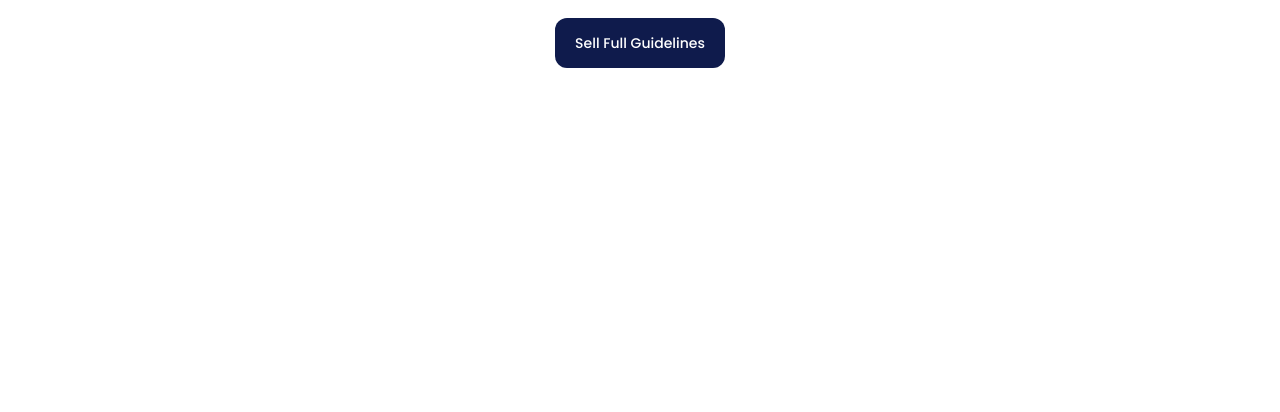
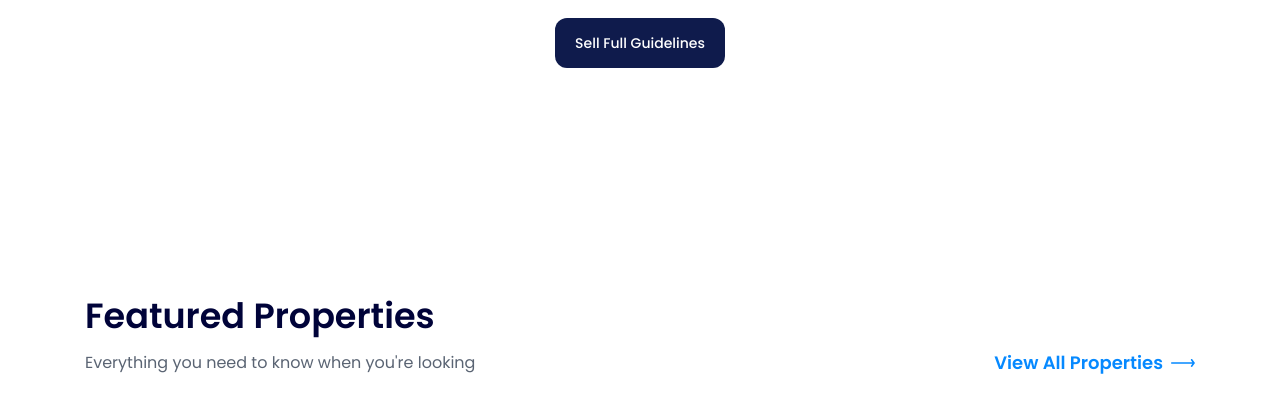
Before and after one commit to trihoangdev/f8-project-01, a plain HTML site: page index.html in a window 1280 px wide. Shown: the part 1717-2129 px from the top of the page. Before the commit the page ends 2000 px from the top, so only its background shows below. Drawn offline with Linux system fonts and the light colour scheme.

Commit message:
32.18. Làm phần Featured #1

```diff
--- a/assets/css/style.css
+++ b/assets/css/style.css
@@ -250,3 +250,41 @@ a {
 .guide-cta .btn {
   min-width: 170px;
 }
+
+/* =========== Featured ============== */
+.featured {
+  margin-top: 230px;
+}
+
+.featured .sub-title {
+  color: #000339;
+  font-size: 3.5rem;
+  font-weight: 600;
+  line-height: 1;
+}
+
+.featured .row {
+  display: flex;
+  justify-content: space-between;
+  margin-top: 15px;
+}
+
+.featured .desc {
+  color: #5a6473;
+  font-size: 1.6rem;
+  font-weight: 400;
+  line-height: 1.88;
+}
+
+.featured .row .link {
+  display: flex;
+  align-items: center;
+  color: #0689ff;
+  font-size: 1.8rem;
+  font-weight: 600;
+  line-height: 1;
+}
+
+.featured .link .arrow {
+  margin-left: 8px;
+}
--- a/index.html
+++ b/index.html
@@ -15,7 +15,7 @@
     <!-- <link rel="stylesheet" href="./assets/fonts/stylesheet.css" /> -->
   </head>
   <body>
-    <main style="height: 2000px">
+    <main style="height: 10000px">
       <!-- Header -->
       <header class="header">
         <div class="content">
@@ -140,6 +140,24 @@
       <div class="guide-cta">
         <a href="#!" class="btn">Sell Full Guidelines</a>
       </div>
+
+      <!-- Featured -->
+      <div class="featured">
+        <div class="content">
+          <header>
+            <h2 class="sub-title">Featured Properties</h2>
+            <div class="row">
+              <p class="desc">
+                Everything you need to know when you're looking
+              </p>
+              <a href="#!" class="link">
+                <span>View All Properties</span>
+                <img src="./assets/img/arrow-right.svg" class="arrow" alt="" />
+              </a>
+            </div>
+          </header>
+        </div>
+      </div>
     </main>
   </body>
 </html>
```
